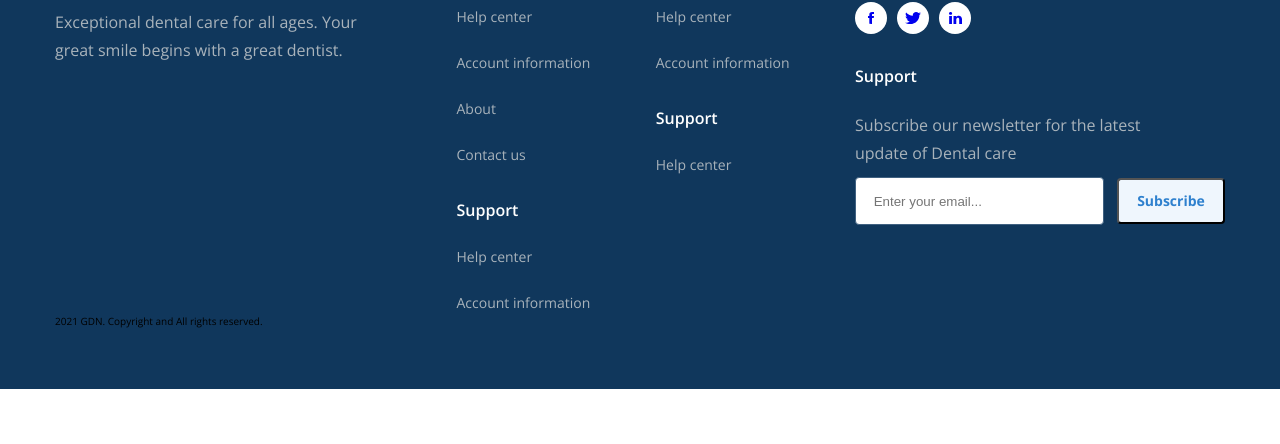
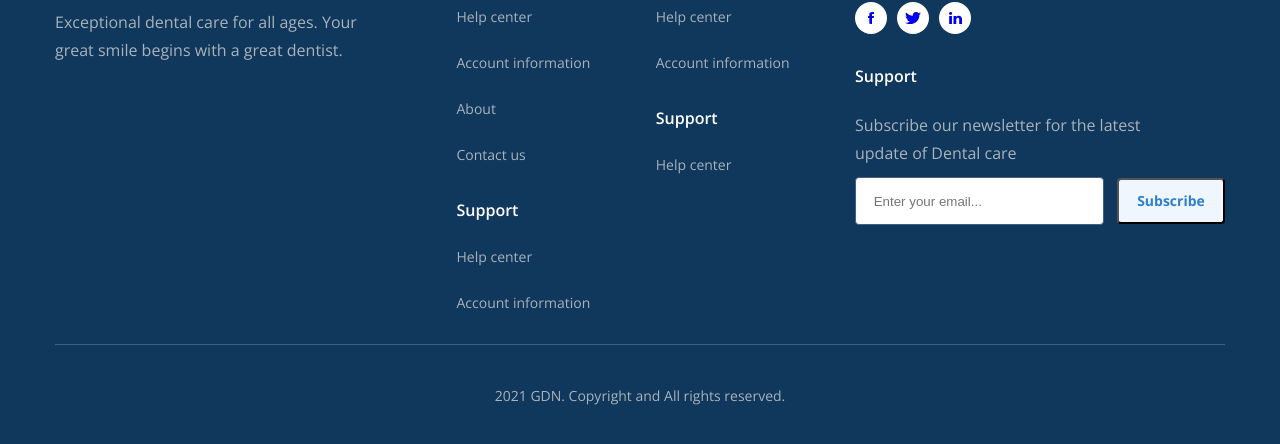
Before and after one commit to thanhnam2006/duan3, a plain HTML site: page index.html in a window 1280 px wide. Shown: the part 5976-6420 px from the top of the page. Before the commit the page ends 6365 px from the top, so only its background shows below. Drawn offline with nearby package versions, Linux system fonts and the light colour scheme.

Commit message:
done lần 3

```diff
--- a/assets/css/style.css
+++ b/assets/css/style.css
@@ -652,3 +652,15 @@ a {
 .footer__heading:nth-child(1) ~ .footer__heading {
   margin-top: 2.8rem;
 }
+.footer__coppyright-text {
+  color: #aab3ba;
+  text-align: center;
+  font-family: "Open Sans";
+  font-size: 1.4rem;
+  line-height: 2.625rem; /* 185.714% */
+  margin: 3.8rem 0 4.2rem;
+}
+.footer__coppyright {
+  border-top: 1px solid #406181;
+  margin-top: 2.8rem;
+}
```
